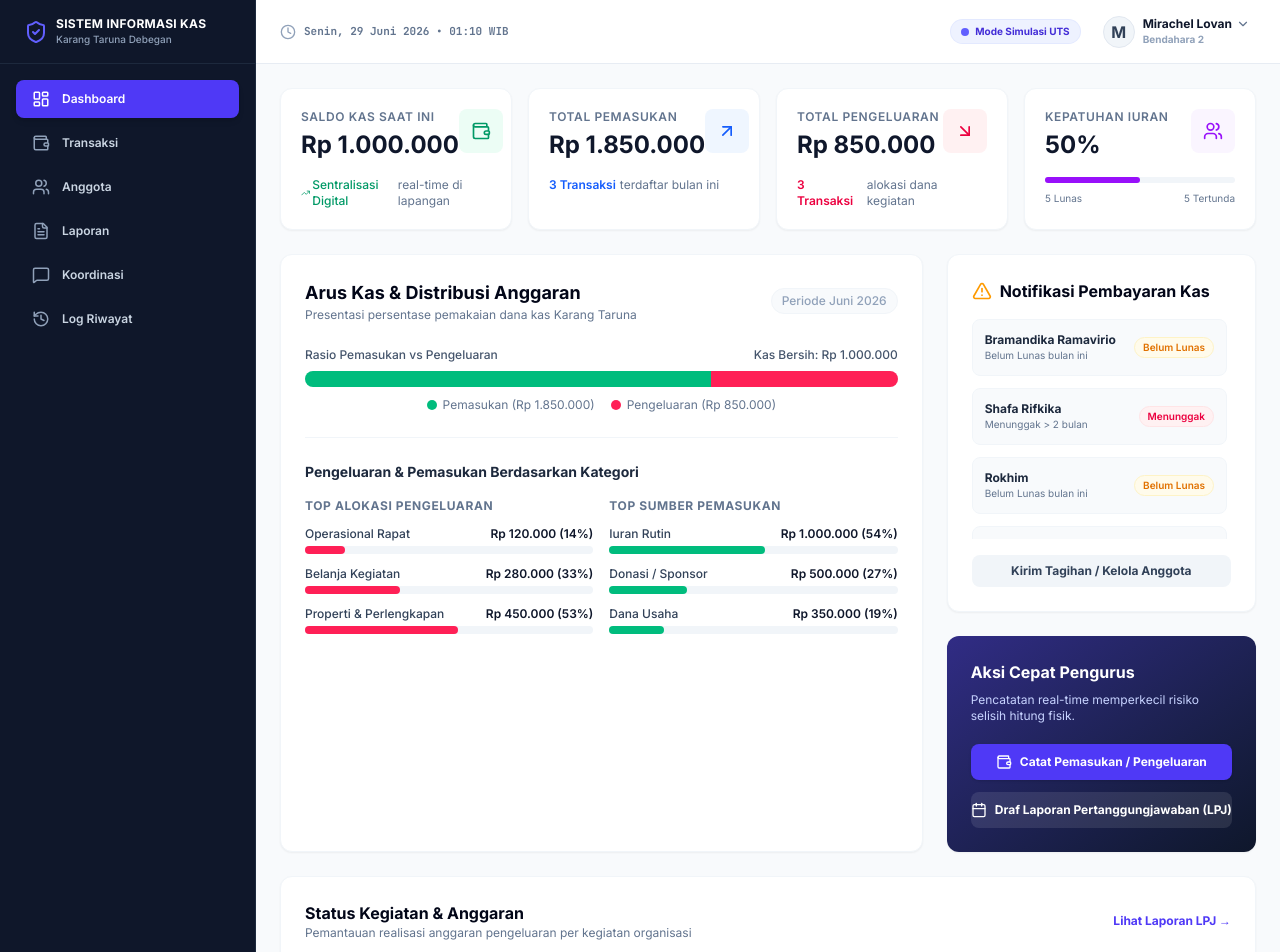
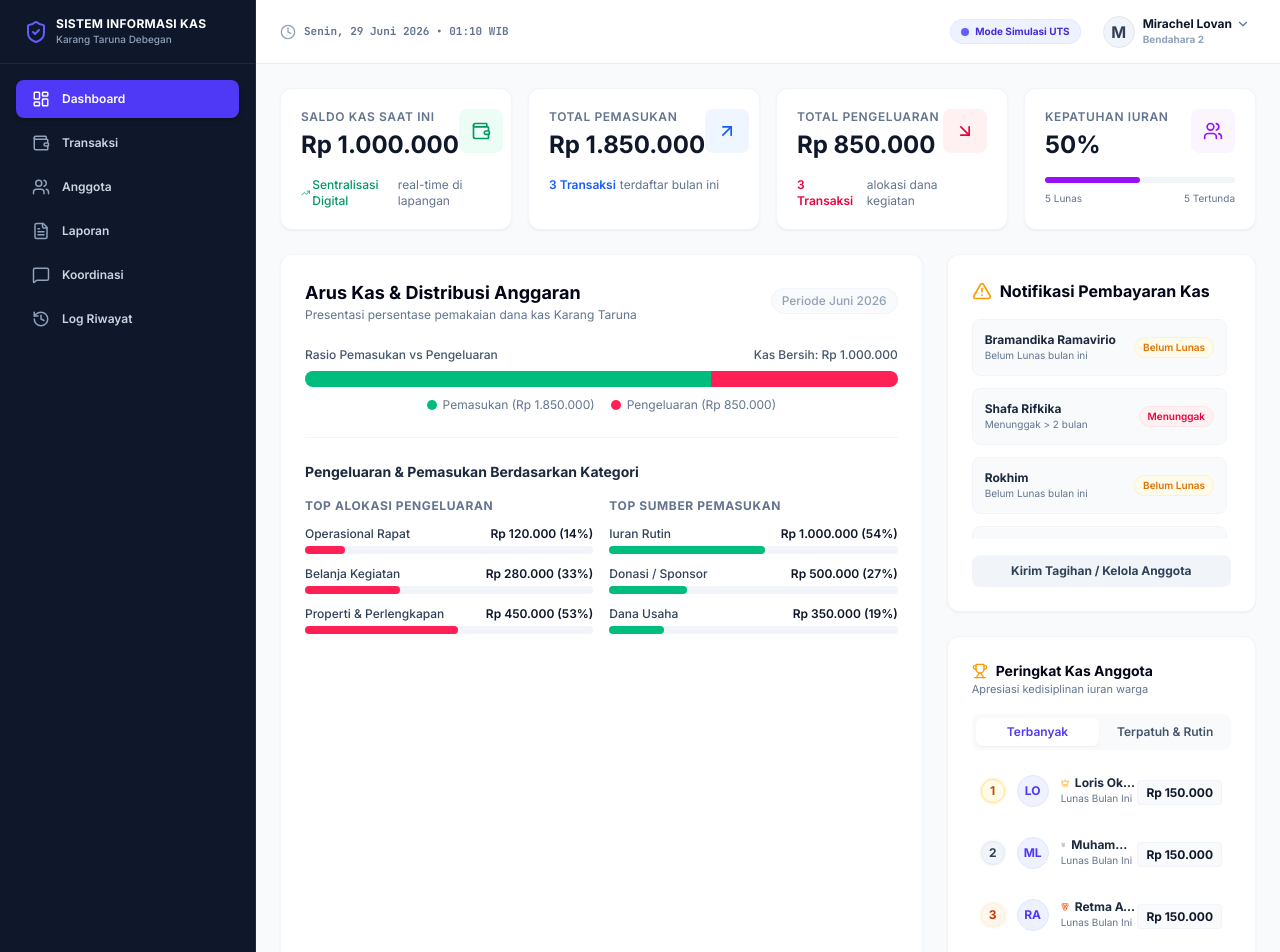
Before and after one commit to Plannr36/AutoCash-App, a React (Vite) app: page / in a window 1280 px wide. Shown: the top 952 px of the page. Built offline with nearby package versions, Linux system fonts and the light colour scheme.

Commit message:
feat: add member leaderboard to dashboard
Implement leaderboard functionality in DashboardOverview to track top payers by total amount and payment regularity, enhancing member engagement and financial transparency.

```diff
--- a/index.html
+++ b/index.html
@@ -3,7 +3,7 @@
   <head>
     <meta charset="UTF-8" />
     <meta name="viewport" content="width=device-width, initial-scale=1.0" />
-    <title>Auto Cash App</title>
+    <title>My Google AI Studio App</title>
   </head>
   <body>
     <div id="root"></div>
--- a/src/components/DashboardOverview.tsx
+++ b/src/components/DashboardOverview.tsx
@@ -1,5 +1,5 @@
-import React from 'react';
-import { ArrowUpRight, ArrowDownRight, Users, Calendar, Wallet, CheckCircle, AlertTriangle, TrendingUp } from 'lucide-react';
+import React, { useState } from 'react';
+import { ArrowUpRight, ArrowDownRight, Users, Calendar, Wallet, CheckCircle, AlertTriangle, TrendingUp, Trophy, Crown, Medal } from 'lucide-react';
 import { Transaction, Member, Activity } from '../types';
 
 interface DashboardOverviewProps {
@@ -17,6 +17,34 @@ export default function DashboardOverview({
   onTabChange,
   onOpenAddTransaction,
 }: DashboardOverviewProps) {
+  // Tab Leaderboard State
+  const [leaderboardTab, setLeaderboardTab] = useState<'terbanyak' | 'rutin'>('terbanyak');
+
+  // Calculations for Leaderboard
+  const topPayers = [...members]
+    .sort((a, b) => b.totalPaid - a.totalPaid)
+    .slice(0, 5);
+
+  const topRutinPayers = [...members]
+    .sort((a, b) => {
+      // Weight by status: Lunas > Belum Lunas > Menunggak
+      const statusWeight = { 'Lunas': 3, 'Belum Lunas': 2, 'Menunggak': 1 };
+      const weightA = statusWeight[a.status] || 0;
+      const weightB = statusWeight[b.status] || 0;
+      if (weightA !== weightB) {
+        return weightB - weightA;
+      }
+
+      // If both are Lunas, sort by lastPaymentDate (earlier date means paid sooner in the month!)
+      if (a.lastPaymentDate && b.lastPaymentDate) {
+        return a.lastPaymentDate.localeCompare(b.lastPaymentDate);
+      }
+      if (a.lastPaymentDate) return -1;
+      if (b.lastPaymentDate) return 1;
+      return 0;
+    })
+    .slice(0, 5);
+
   // Calculations
   const totalIncome = transactions
     .filter((t) => t.type === 'pemasukan')
@@ -288,6 +316,132 @@ export default function DashboardOverview({
             </button>
           </div>
 
+          {/* Peringkat Kas (Leaderboard) */}
+          <div className="bg-white rounded-xl shadow-xs border border-slate-100 p-6">
+            <div className="flex justify-between items-center mb-4">
+              <div>
+                <h4 className="text-sm font-bold text-slate-950 flex items-center">
+                  <Trophy className="h-4 w-4 text-amber-500 mr-2" />
+                  Peringkat Kas Anggota
+                </h4>
+                <p className="text-[11px] text-slate-500">Apresiasi kedisiplinan iuran warga</p>
+              </div>
+            </div>
+
+            {/* Tab Buttons */}
+            <div className="grid grid-cols-2 gap-1 p-1 bg-slate-50 rounded-lg mb-4 text-xs font-semibold">
+              <button
+                onClick={() => setLeaderboardTab('terbanyak')}
+                className={`py-1.5 px-2 rounded-md transition-all text-center ${
+                  leaderboardTab === 'terbanyak'
+                    ? 'bg-white text-indigo-600 shadow-xs'
+                    : 'text-slate-600 hover:text-slate-900'
+                }`}
+              >
+                Terbanyak
+              </button>
+              <button
+                onClick={() => setLeaderboardTab('rutin')}
+                className={`py-1.5 px-2 rounded-md transition-all text-center ${
+                  leaderboardTab === 'rutin'
+                    ? 'bg-white text-indigo-600 shadow-xs'
+                    : 'text-slate-600 hover:text-slate-900'
+                }`}
+              >
+                Terpatuh & Rutin
+              </button>
+            </div>
+
+            {/* List of ranked members */}
+            <div className="space-y-3">
+              {(leaderboardTab === 'terbanyak' ? topPayers : topRutinPayers).map((member, index) => {
+                const rank = index + 1;
+
+                // Styling for different ranks
+                let rankBadgeStyles = "bg-slate-50 text-slate-500 border border-slate-100";
+                let rankIcon = null;
+
+                if (rank === 1) {
+                  rankBadgeStyles = "bg-amber-50 text-amber-700 border border-amber-200 ring-2 ring-amber-400/10";
+                  rankIcon = <Crown className="h-3 w-3 text-amber-500 inline-block mr-0.5" />;
+                } else if (rank === 2) {
+                  rankBadgeStyles = "bg-slate-100 text-slate-700 border border-slate-200 ring-2 ring-slate-400/5";
+                  rankIcon = <Medal className="h-3 w-3 text-slate-400 inline-block mr-0.5" />;
+                } else if (rank === 3) {
+                  rankBadgeStyles = "bg-orange-50 text-orange-700 border border-orange-100 ring-2 ring-orange-400/5";
+                  rankIcon = <Medal className="h-3 w-3 text-orange-600 inline-block mr-0.5" />;
+                }
+
+                // Helper to get initials
+                const initials = member.name
+                  .split(' ')
+                  .map((n) => n[0])
+                  .slice(0, 2)
+                  .join('')
+                  .toUpperCase();
+
+                // Format payment date
+                const formatPaymentDate = (dateStr?: string) => {
+                  if (!dateStr) return 'Belum bayar';
+                  const date = new Date(dateStr);
+                  return date.toLocaleDateString('id-ID', { day: 'numeric', month: 'short' });
+                };
+
+                return (
+                  <div
+                    key={member.id}
+                    className="flex items-center justify-between p-2 rounded-lg hover:bg-slate-50 border border-transparent hover:border-slate-100 transition-all group"
+                  >
+                    <div className="flex items-center space-x-3 min-w-0">
+                      {/* Rank number / Badge */}
+                      <span className={`w-6 h-6 shrink-0 flex items-center justify-center rounded-full text-xs font-bold ${rankBadgeStyles}`}>
+                        {rank}
+                      </span>
+
+                      {/* Avatar initials */}
+                      <div className="w-8 h-8 shrink-0 rounded-full bg-indigo-50 border border-indigo-100 flex items-center justify-center text-xs font-bold text-indigo-600">
+                        {initials}
+                      </div>
+
+                      {/* Name & Subtitle */}
+                      <div className="min-w-0">
+                        <h5 className="text-xs font-bold text-slate-800 flex items-center gap-1 truncate">
+                          {rankIcon}
+                          <span className="truncate">{member.name}</span>
+                        </h5>
+                        <p className="text-[10px] text-slate-500 truncate">
+                          {leaderboardTab === 'terbanyak'
+                            ? (member.status === 'Lunas' ? 'Lunas Bulan Ini' : `Status: ${member.status}`)
+                            : `Terakhir bayar: ${member.lastPaymentDate ? formatPaymentDate(member.lastPaymentDate) : '-'}`
+                          }
+                        </p>
+                      </div>
+                    </div>
+
+                    {/* Value detail */}
+                    <div className="text-right shrink-0">
+                      {leaderboardTab === 'terbanyak' ? (
+                        <span className="text-xs font-extrabold text-slate-900 bg-slate-50 group-hover:bg-indigo-50 group-hover:text-indigo-600 px-2 py-1 rounded border border-slate-100 transition-all">
+                          {formatIDR(member.totalPaid).replace(/\,00$/, '')}
+                        </span>
+                      ) : (
+                        <span className={`text-[10px] font-semibold px-2 py-0.5 rounded-full ${
+                          member.status === 'Lunas'
+                            ? 'bg-emerald-50 text-emerald-700 border border-emerald-100'
+                            : member.status === 'Belum Lunas'
+                            ? 'bg-amber-50 text-amber-700 border border-amber-100'
+                            : 'bg-rose-50 text-rose-700 border border-rose-100'
+                        }`}>
+                          {member.status}
+                        </span>
+                      )}
+                    </div>
+                  </div>
+                );
+              })}
+            </div>
+          </div>
+
           {/* Quick Actions Panel */}
           <div className="bg-gradient-to-br from-indigo-900 to-slate-900 rounded-xl p-6 text-white shadow-xs">
             <h4 className="text-base font-bold mb-2">Aksi Cepat Pengurus</h4>
```
Also changed, not shown: 2 other files (tests, documents, lock files or other folders).
